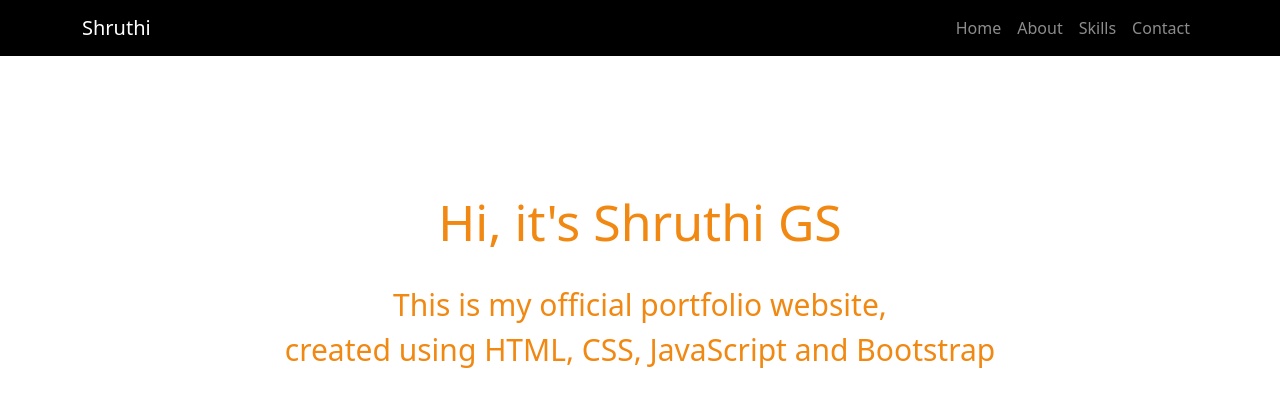
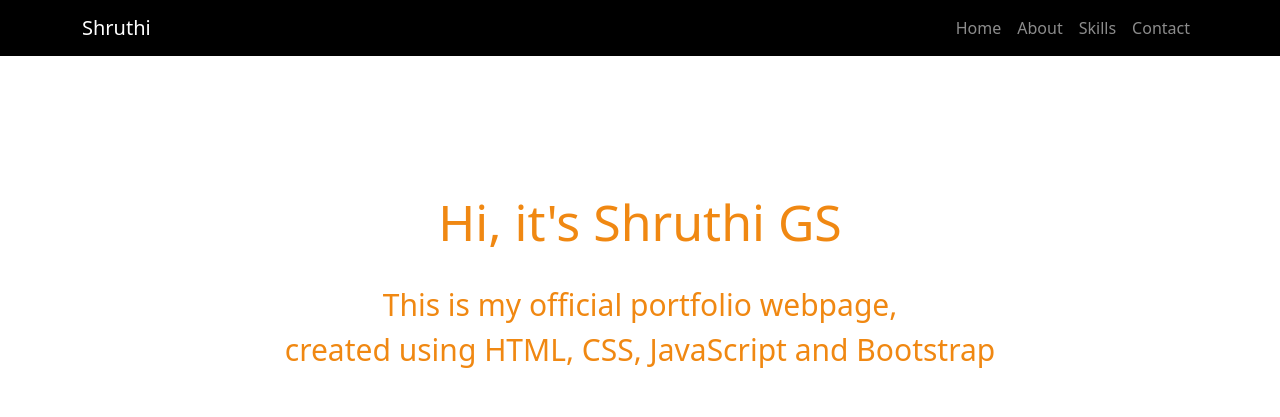
Before and after one commit to Shruthi-GS/finalPortfolio, a plain HTML site: page index.html in a window 1280 px wide. Shown: the top 417 px of the page. Drawn offline with nearby package versions, Linux system fonts and the light colour scheme.

Commit message:
Update index.html

```diff
--- a/index.html
+++ b/index.html
@@ -1,7 +1,7 @@
 <!DOCTYPE html>
 <html lang="en">
 <head>
-  <title>Portfolio Website-Shruthi</title>
+  <title>Portfolio Webpage-Shruthi</title>
   <meta charset="utf-8">
   <meta name="viewport" content="width=device-width, initial-scale=1">
   <link rel="stylesheet" href="styling.css">
@@ -38,7 +38,7 @@
     </nav>
             <div class="detel">
                 <h1>Hi, it's Shruthi GS</h1>
-                <p>This is my official portfolio website,
+                <p>This is my official portfolio webpage,
                     <br> created using HTML, CSS, JavaScript and Bootstrap</p>
             </div>
     <section id="about">
```
